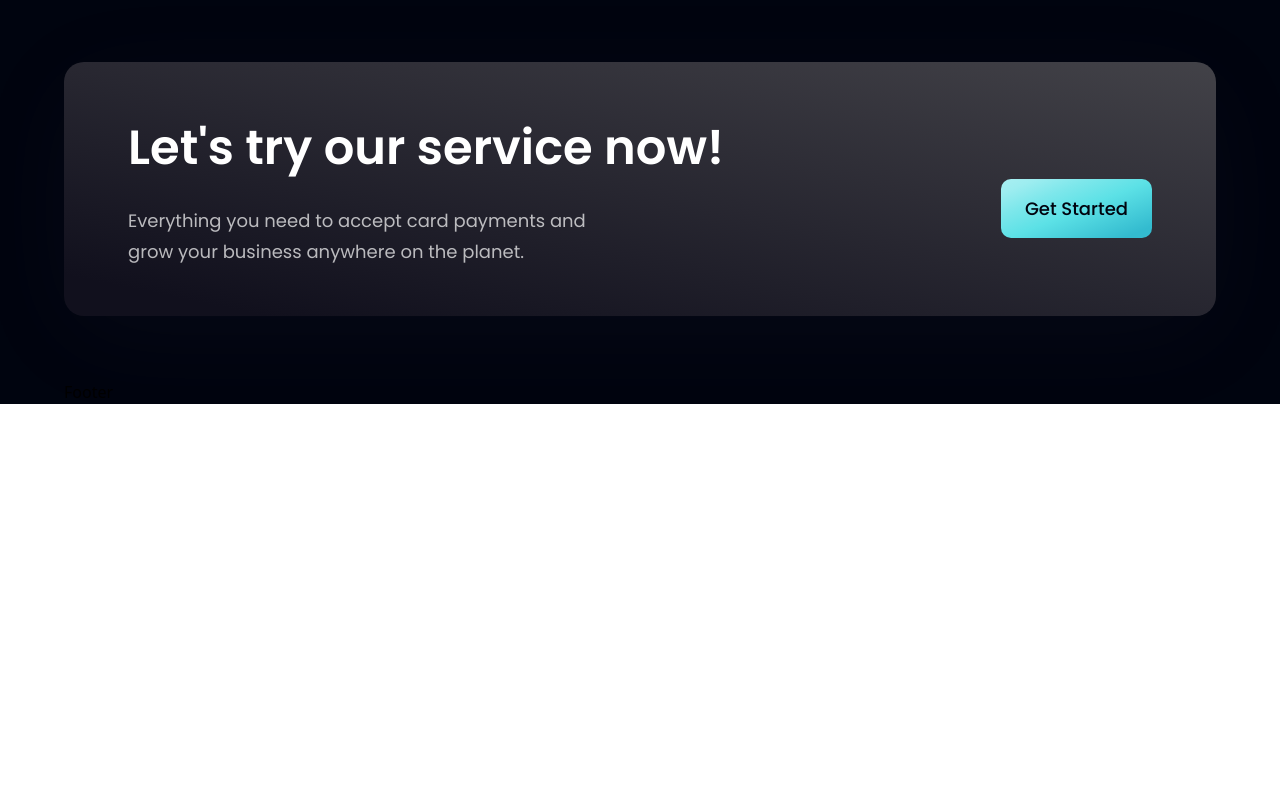
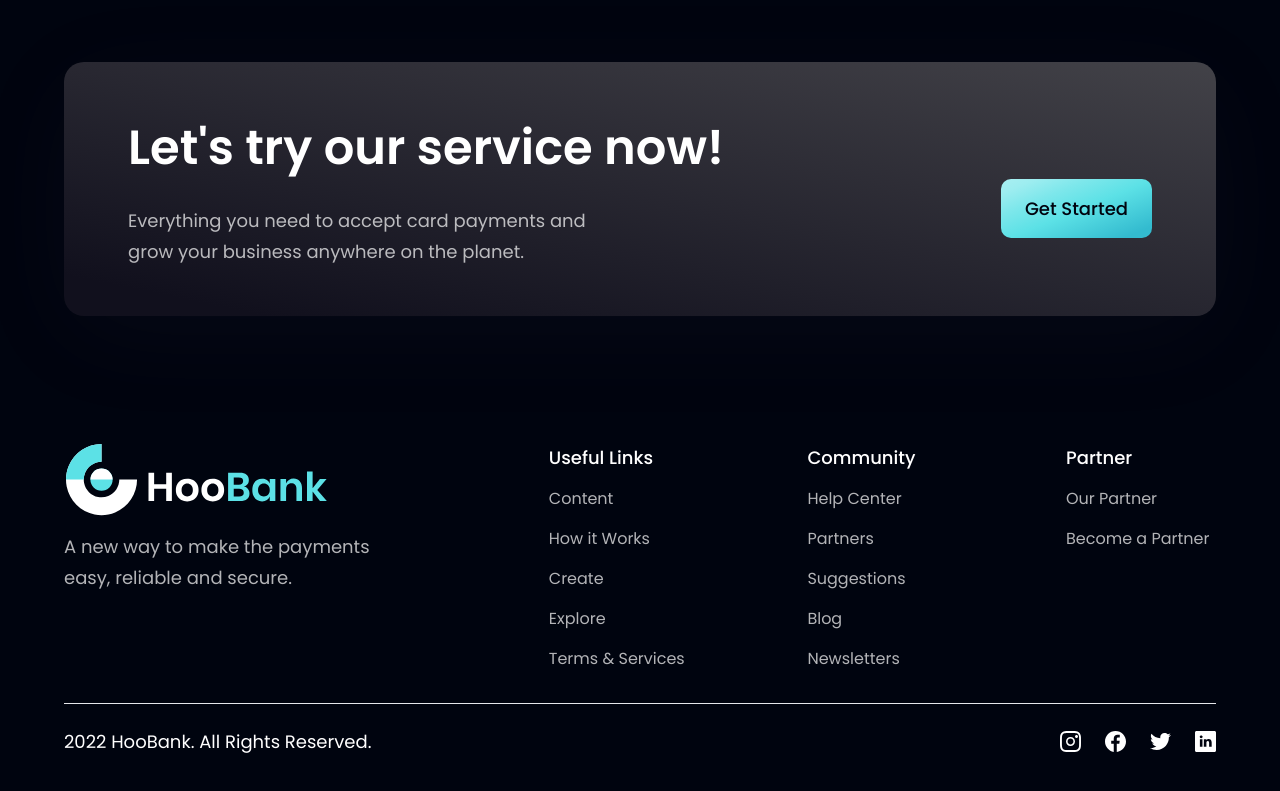
Before and after one commit to EdwardDuong/Banking-application, a React (Create React App) app: page / in a window 1280 px wide. Shown: the part 3947-4738 px from the top of the page. Before the commit the page ends 4351 px from the top, so only its background shows below. Built offline with nearby package versions, Linux system fonts and the light colour scheme.

Commit message:
fully site

```diff
--- a/src/components/Footer.jsx
+++ b/src/components/Footer.jsx
@@ -1,7 +1,67 @@
 import React from "react";
+import { logo } from "../assets";
+import { footerLinks, socialMedia } from "../constants";
+import styles from "../style";
+const Footer = () => {
+  return (
+    <section className={`${styles.flexCenter} ${styles.paddingY} flex-col`}>
+      <div className={`${styles.flexStart} md:flex-row flex-col mb-8 w-full`}>
+        <div className="flex-1 flex flex-col justify-start mr-10">
+          <img
+            src={logo}
+            alt="hookbank"
+            className="w-[266px] h-[72px] object-contain"
+          />
+          <p className={`${styles.paragraph} mt-4 max-w-[310px]`}>
+            A new way to make the payments easy, reliable and secure.
+          </p>
+        </div>
 
-const Footer = () => {
-  return <div>Footer</div>;
+        <div className="flex-[1.5] w-full flex flex-row justify-between flex-wrap md:mt-0 mt-10">
+          {footerLinks.map((footer) => (
+            <div
+              key={footer.key}
+              className="flex flex-col ss:my-0 my-4 min-w-[150px]"
+            >
+              <h4 className="font-poppins font-medium text-[18px] leading-[27px] text-white">
+                {footer.title}
+              </h4>
+              <ul className="list-none mt-4">
+                {footer.links.map((link, index) => (
+                  <li
+                    key={link.name}
+                    className={`font-poppins font-normal text-[16px] leading-[24px] hover:text-secondary cursor-pointer text-dimWhite ${
+                      index !== footer.links.length - 1 ? "mb-4" : "mb - 0"
+                    }`}
+                  >
+                    {link.name}
+                  </li>
+                ))}
+              </ul>
+            </div>
+          ))}
+        </div>
+      </div>
+
+      <div className="w-full flex justify-between items-center md:flex-row flex-col pt-6 border-t-[1px] border-t-[#3f3eg45]">
+        <p className="font-poppins font-normal text-center text-[18px] leading-[27px] text-white">
+          2022 HooBank. All Rights Reserved.
+        </p>
+        <div className="flex flex-row md:mt-0 mt-6">
+          {socialMedia.map((social, i) => (
+            <img
+              src={social.icon}
+              alt={social.id}
+              key={social.id}
+              className={`w-[21px] h-[21px] object-contain cursor-point ${
+                i !== socialMedia.length - 1 ? "mr-6" : "mr-0"
+              } `}
+            />
+          ))}
+        </div>
+      </div>
+    </section>
+  );
 };
 
 export default Footer;
```
